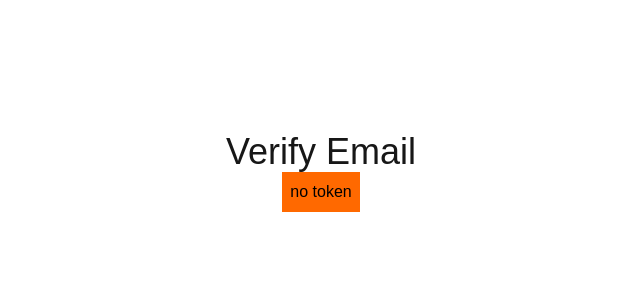
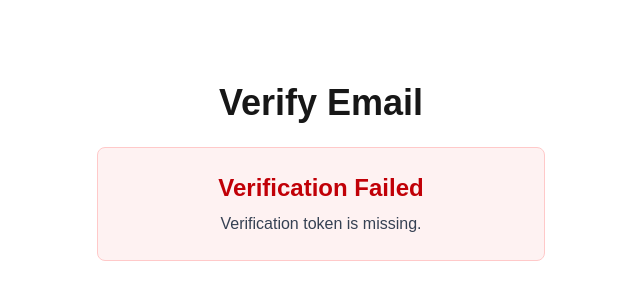
Before and after one commit to rohitranjanyadav/nextjsauth, a Next.js app: page /verifyemail in a window 1280 px wide. Shown: the part 228-528 px from the top of the page, without its empty margins (319-959 px from the left). Built offline with nearby package versions, Linux system fonts and the light colour scheme.

Commit message:
feat: enhance email verification page with loading state and improved error handling

```diff
--- a/src/app/verifyemail/page.tsx
+++ b/src/app/verifyemail/page.tsx
@@ -1,54 +1,92 @@
 "use client";
+
 import axios from "axios";
 import Link from "next/link";
 import React, { useEffect, useState } from "react";
+import { useSearchParams } from "next/navigation";
 
 export default function VerifyEmailPage() {
-  const [token, setToken] = useState("");
+  const searchParams = useSearchParams();
+  const token = searchParams.get("token");
+
   const [verified, setVerified] = useState(false);
-  const [error, setError] = useState(false);
+  const [error, setError] = useState<string | null>(null);
+  const [loading, setLoading] = useState(true);
+
+  useEffect(() => {
+    if (!token) {
+      setError("Verification token is missing.");
+      setLoading(false);
+      return;
+    }
 
     const verifyUserEmail = async () => {
       try {
+        setLoading(true);
+        setError(null);
+
         await axios.post("/api/users/verifyemail", { token });
+
         setVerified(true);
-    } catch (error: unknown) {
-      setError(true);
-      console.log(
-        error instanceof Error ? error.message : "Something went wrong",
+      } catch (err: unknown) {
+        console.error(
+          err instanceof Error ? err.message : "Something went wrong",
         );
+
+        setError(
+          "Unable to verify your email. The link may be invalid or expired.",
+        );
+        setVerified(false);
+      } finally {
+        setLoading(false);
       }
     };
 
-  useEffect(() => {
-    const urlToken = window.location.search.split("=")[1];
-    setToken(urlToken || "");
-  });
-
-  useEffect(() => {
-    if (token.length > 0) {
     verifyUserEmail();
-    }
   }, [token]);
 
   return (
-    <div className="flex flex-col items-center justify-center min-h-screen py-2">
-      <h1 className="text-4xl">Verify Email</h1>
-      <h2 className="p-2 bg-orange-500 text-black">
-        {token ? `${token}` : "no token"}
+    <main className="flex min-h-screen flex-col items-center justify-center px-4 py-8">
+      <div className="w-full max-w-md text-center">
+        <h1 className="mb-6 text-4xl font-bold">Verify Email</h1>
+
+        {loading && (
+          <div className="space-y-3">
+            <p className="text-lg text-gray-600">
+              Verifying your email address...
+            </p>
+          </div>
+        )}
+
+        {!loading && verified && (
+          <div className="rounded-lg border border-green-200 bg-green-50 p-6">
+            <h2 className="mb-2 text-2xl font-semibold text-green-700">
+              Email Verified
             </h2>
 
-      {verified && (
-        <div>
-          <h2 className="text-2xl">Email Verified</h2>
-          <Link href="/login">Login</Link>
+            <p className="mb-4 text-gray-700">
+              Your email address has been successfully verified.
+            </p>
+
+            <Link
+              href="/login"
+              className="inline-block rounded-md bg-blue-600 px-5 py-2.5 font-medium text-white transition hover:bg-blue-700"
+            >
+              Continue to Login
+            </Link>
           </div>
         )}
-      {error && (
-        <div>
-          <h2 className="text-2xl bg-red-500 text-black">Error</h2>
+
+        {!loading && error && (
+          <div className="rounded-lg border border-red-200 bg-red-50 p-6">
+            <h2 className="mb-2 text-2xl font-semibold text-red-700">
+              Verification Failed
+            </h2>
+
+            <p className="text-gray-700">{error}</p>
           </div>
         )}
       </div>
+    </main>
   );
 }
```
Lines whose indentation alone changed are shown as unchanged.
